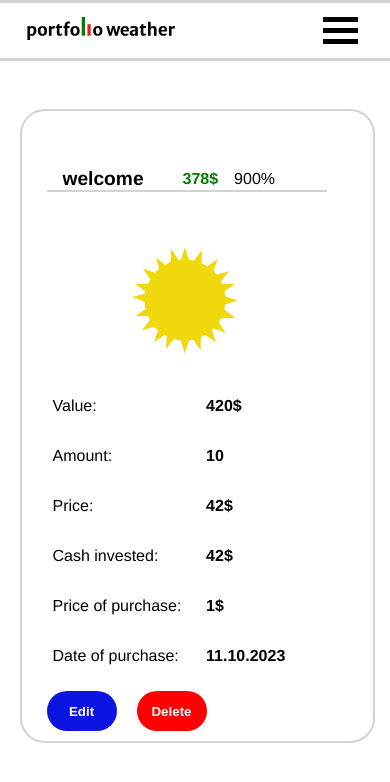
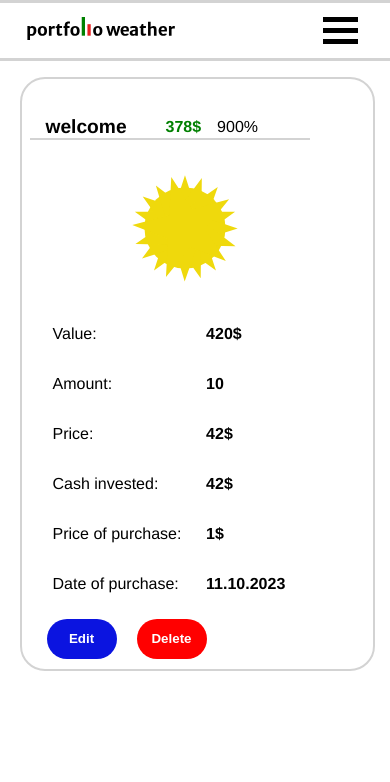
Before and after one commit to jpeipone/React-Firebase-Portfolio, a React (Create React App) app in the folder investors-app/: page /show/investment/123 in a window 390 px wide. Shown: the top 782 px of the page. Built offline with nearby package versions, Linux system fonts and the light colour scheme; no server answers.

Commit message:
more responsive

```diff
--- a/investors-app/src/components/Pages/investmentPage/InvestmentPage.css
+++ b/investors-app/src/components/Pages/investmentPage/InvestmentPage.css
@@ -6,6 +6,7 @@
   width: 1000px;
   border-radius: 25px;
   border: 2px solid lightgray;
+  margin-bottom: 1rem;
 }
 
 .name-return__row {
@@ -103,25 +104,32 @@
 
 @media only screen and (max-width: 1200px) {
   .container-data {
-    width: 650px;
+    width: 750px;
+    margin-top: 1rem;
   }
   .name-return__row {
     width: 600px;
   }
-  .image-data-container {
-    flex-direction: column;
+  .w-img {
+    width: 150px;
+    margin-right: 40px;
+    margin-left: 50px;
   }
+
   .data-colum {
-    margin-left: 10%;
+    margin-left: 5px;
   }
 }
 
 @media only screen and (max-width: 900px) {
   .container-data {
-    width: 450px;
+    width: 90%;
+    left: 5%;
   }
   .name-return__row {
     width: 400px;
+    margin: 0.3rem;
+    margin-left: 2rem;
   }
   .name-hd__data {
     font-size: 1.5rem;
@@ -153,6 +161,10 @@
   .data-colum {
     margin-left: 10%;
   }
+  .w-img {
+    width: 150px;
+    margin-left: 90px;
+  }
 }
 
 @media only screen and (max-width: 650px) {
@@ -162,6 +174,7 @@
   }
   .name-return__row {
     width: 80%;
+    margin-left: 0.5rem;
   }
 
   .name-hd__data {
--- a/investors-app/src/components/PortfolioSummary/PortfolioAssetsSummary.css
+++ b/investors-app/src/components/PortfolioSummary/PortfolioAssetsSummary.css
@@ -30,6 +30,7 @@
 @media only screen and (max-width: 1400px) {
   .portfolio-assets-container {
     width: 95%;
+    margin-top: 1rem;
   }
 }
 
```
